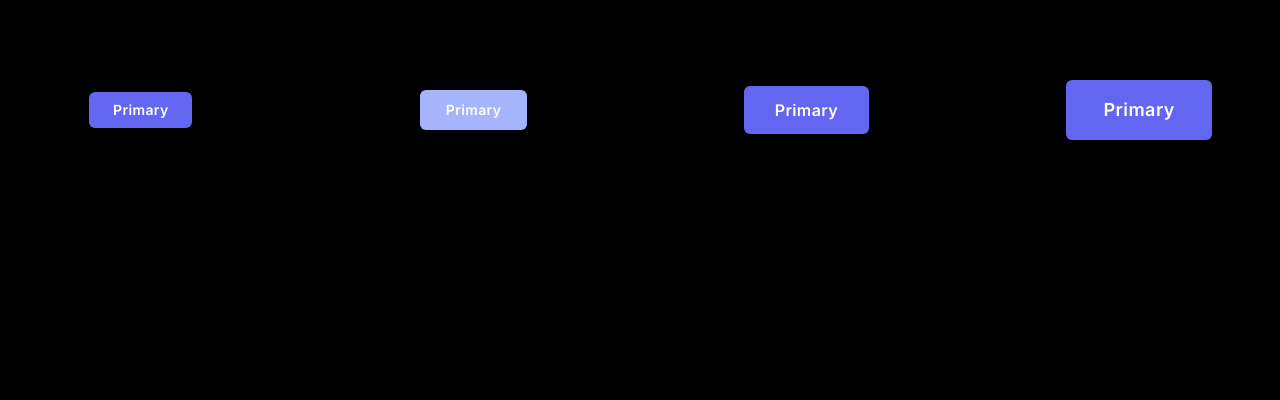
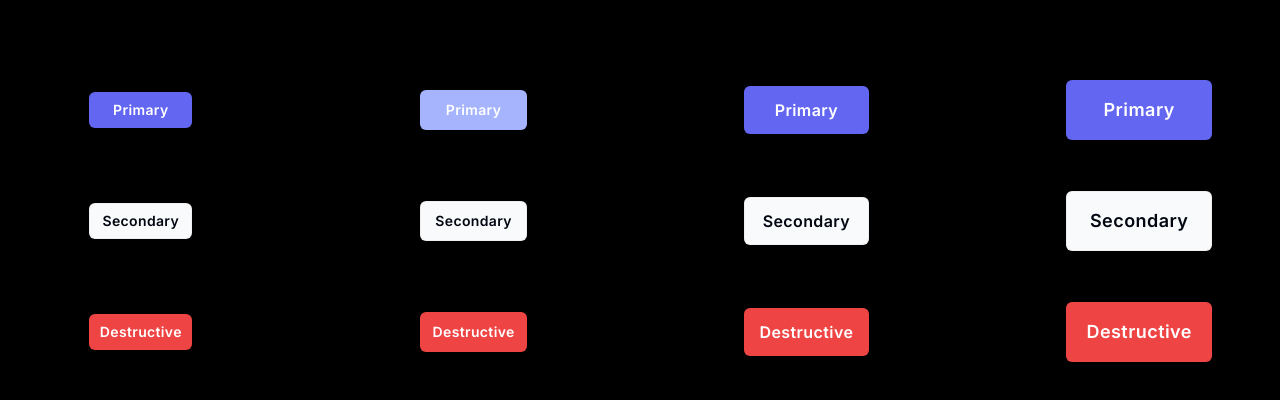
Before and after one commit to poojahooda22/design_sys_comp, a Next.js app: page / in a window 1280 px wide. Shown: the top 400 px of the page. Built offline with nearby package versions, Linux system fonts and the light colour scheme.

Commit message:
updated button

```diff
--- a/components/ui/button/Index.tsx
+++ b/components/ui/button/Index.tsx
@@ -27,16 +27,47 @@ const variants = cva(
                 'text-white',
                 'font-semibold',
                 'shadow',
-                'hover:bg-indigo-700',
-                'hover:shadow-md',
                 'ring-offset-2',
                 'focus-visible:ring-2',
+                'hover:bg-indigo-600',
                 'disabled:bg-indigo-300',
-                'disabled:shadow'
             ],
-            secondary: [],
-            destructive: [],
-            link:[],
+            secondary: [
+                'font-semibold',
+                'bg-gray-50',
+                'hover:bg-gray-400',
+                'disabled:bg-gray-50',
+                'text-gray-950',
+                'shadow',
+                'border',
+                'border-neutral-200/50',
+                'ring-offset-2',
+                'focus-visible:ring-2',
+                'ring-gray-200',
+            ],
+            destructive: [
+                'font-semibold',
+                'bg-red-500',
+                'hover:bg-red-600',
+                'text-white',
+                'shadow',
+                'hover:shadow-md',
+                'disabled:bg-red-500/50',
+                'disabled:shadow',
+                'ring-offset-2',
+                'focus-visible:ring-2',
+                'ring-red-500',
+            ],
+            link:[
+                'font-light',
+                'text-indigo-500',
+                'hover:text-indigo-600',
+                'disabled:text-indigo-500/50',
+                'disabled:no-underline',
+                'hover:underline',
+                'ring-indigo-300',
+                'focus-visible:ring-1',
+            ],
         },
         size: {
             small: [
@@ -62,7 +93,7 @@ const variants = cva(
             active: [],
             disabled: [],
             focus: [],
-            hover: [],
+            hover: ['bg-indigo-700', 'shadow-md'],
         }
     },
     defaultVariants: {
@@ -111,3 +142,4 @@ type ButtonProps = React.ButtonHTMLAttributes<HTMLButtonElement> &
  Button.displayName = 'Button'
 
  export { Button }
+ export type { ButtonProps }
```
